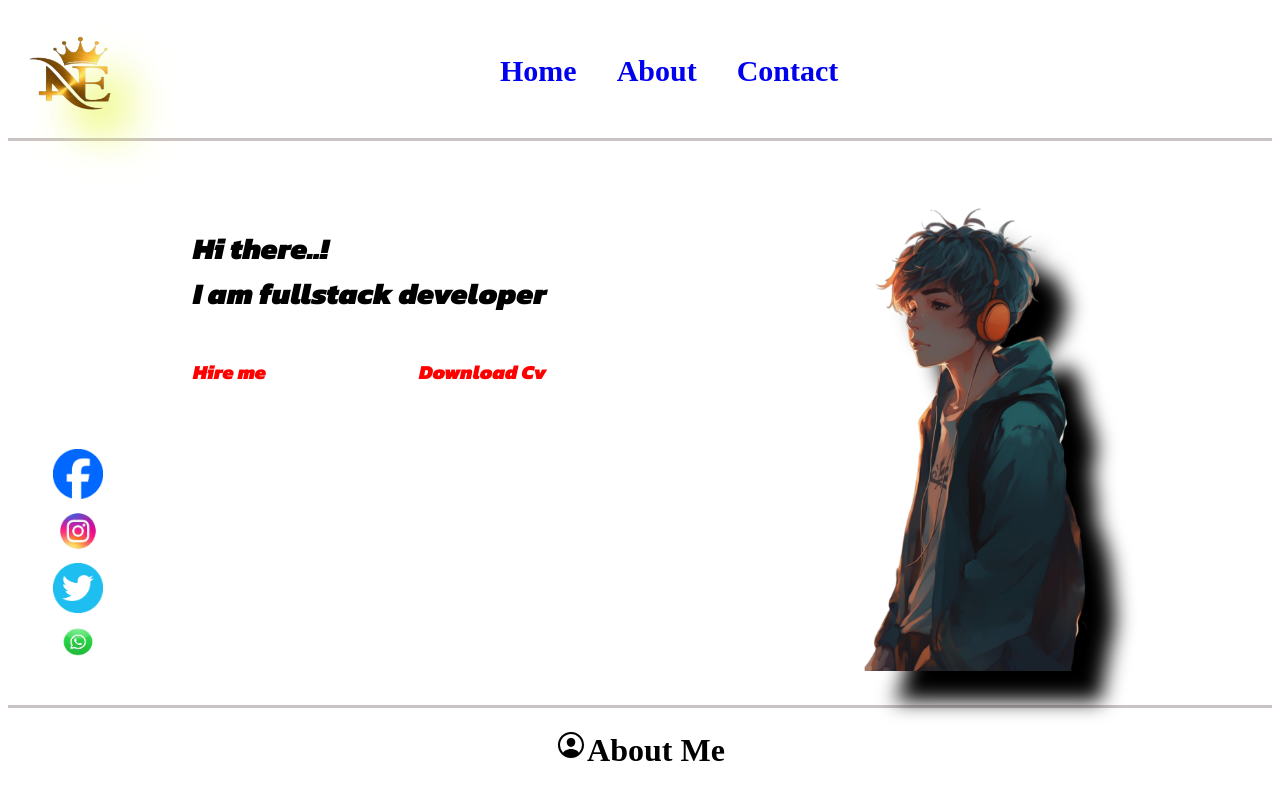
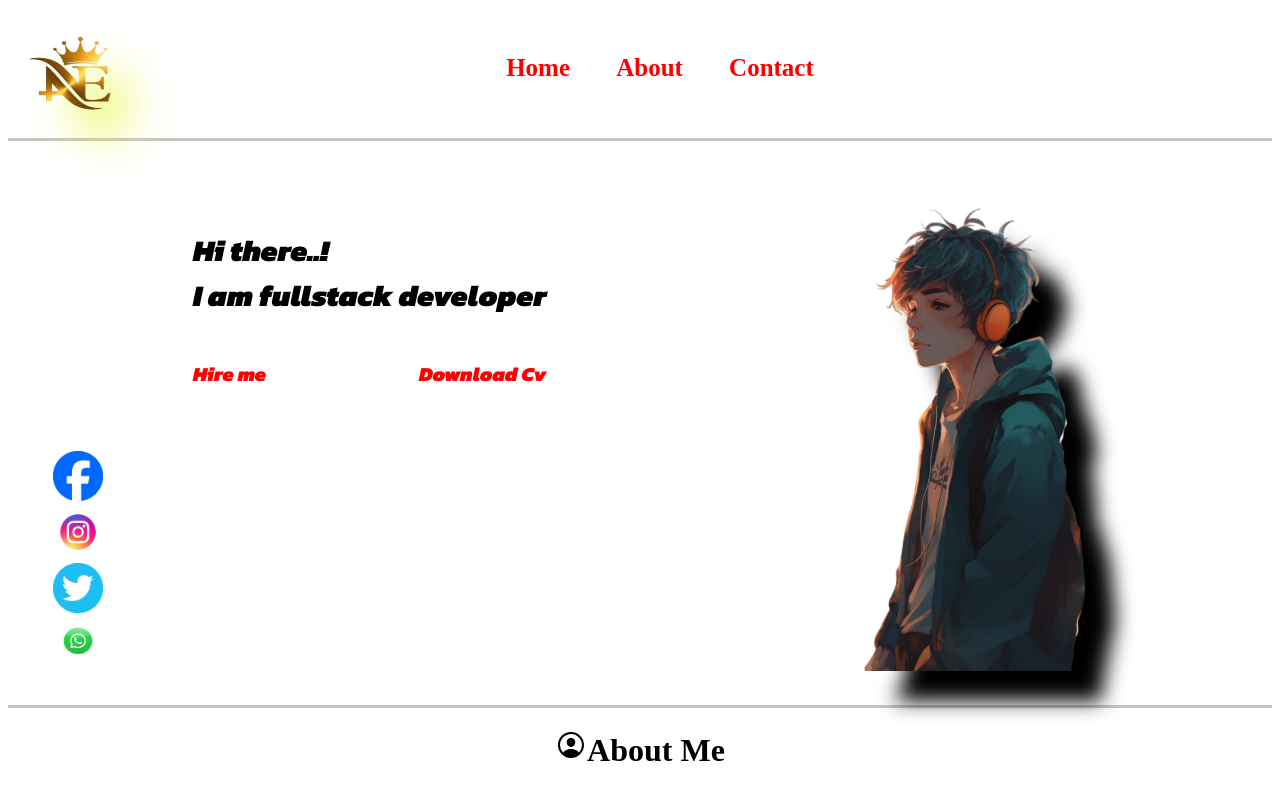
Before and after one commit to Naveen0944/Portfolio, a plain HTML site: page index.html in a window 1280 px wide. Shown: the top 800 px of the page. Drawn offline with nearby package versions, Linux system fonts and the light colour scheme.

Commit message:
Update style.css

```diff
--- a/style.css
+++ b/style.css
@@ -30,15 +30,21 @@
 li{
     display: inline;
     font-weight: 800;
-    font-size: 30px;
+    font-size: 25px;
     margin-inline: 20px;
     text-decoration: none;
+    color: red;
+    transition: 0.2s;
 }
 
-
+li:hover
+{
+    bottom: 0px;
+    border-bottom: 3px solid red;
+}
 #menu1{
     display: flex;
-    /* border: 2px solid red; */
+    color: red;
     text-decoration: none;
     justify-content: space-evenly;
 }
```
